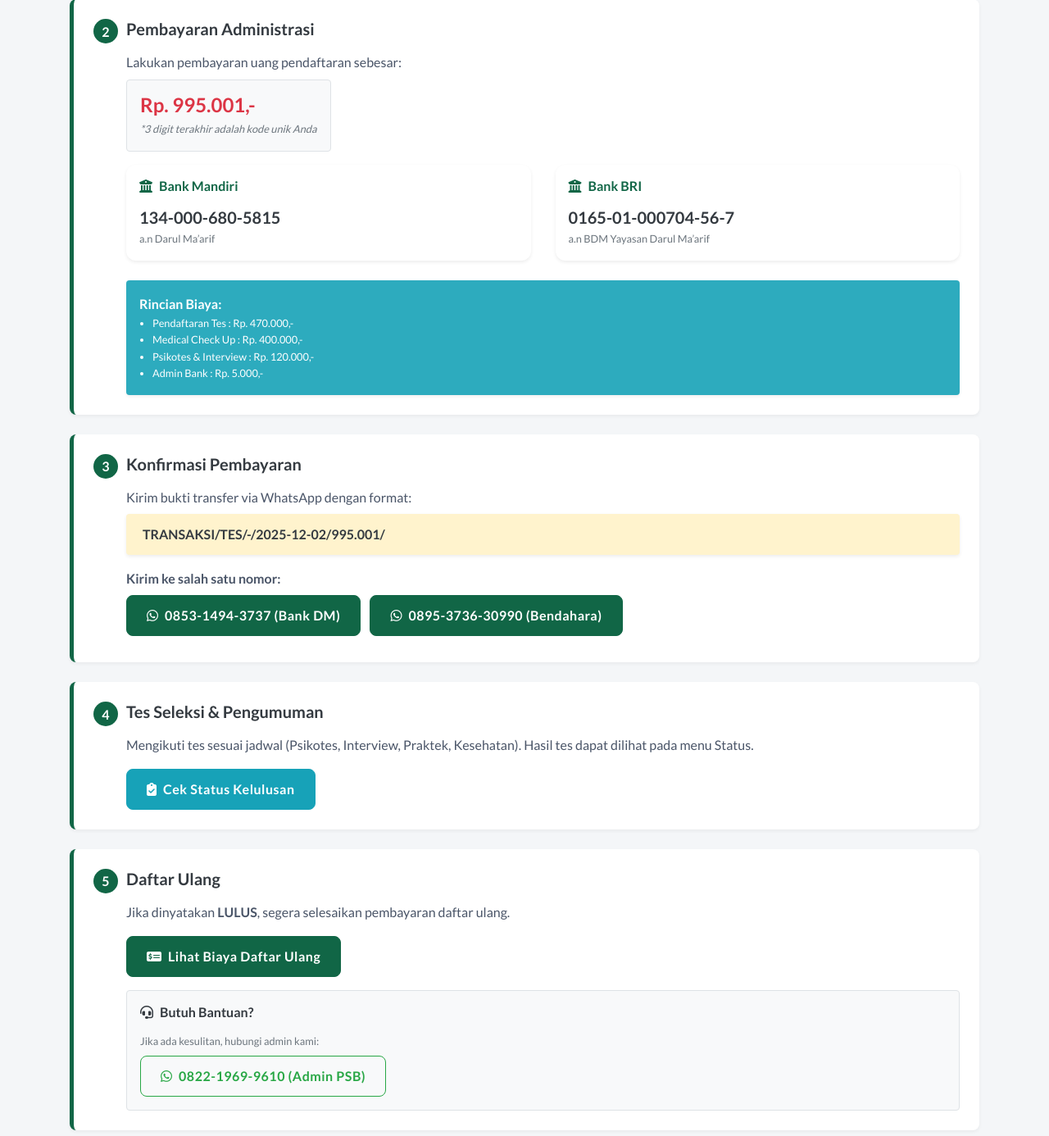
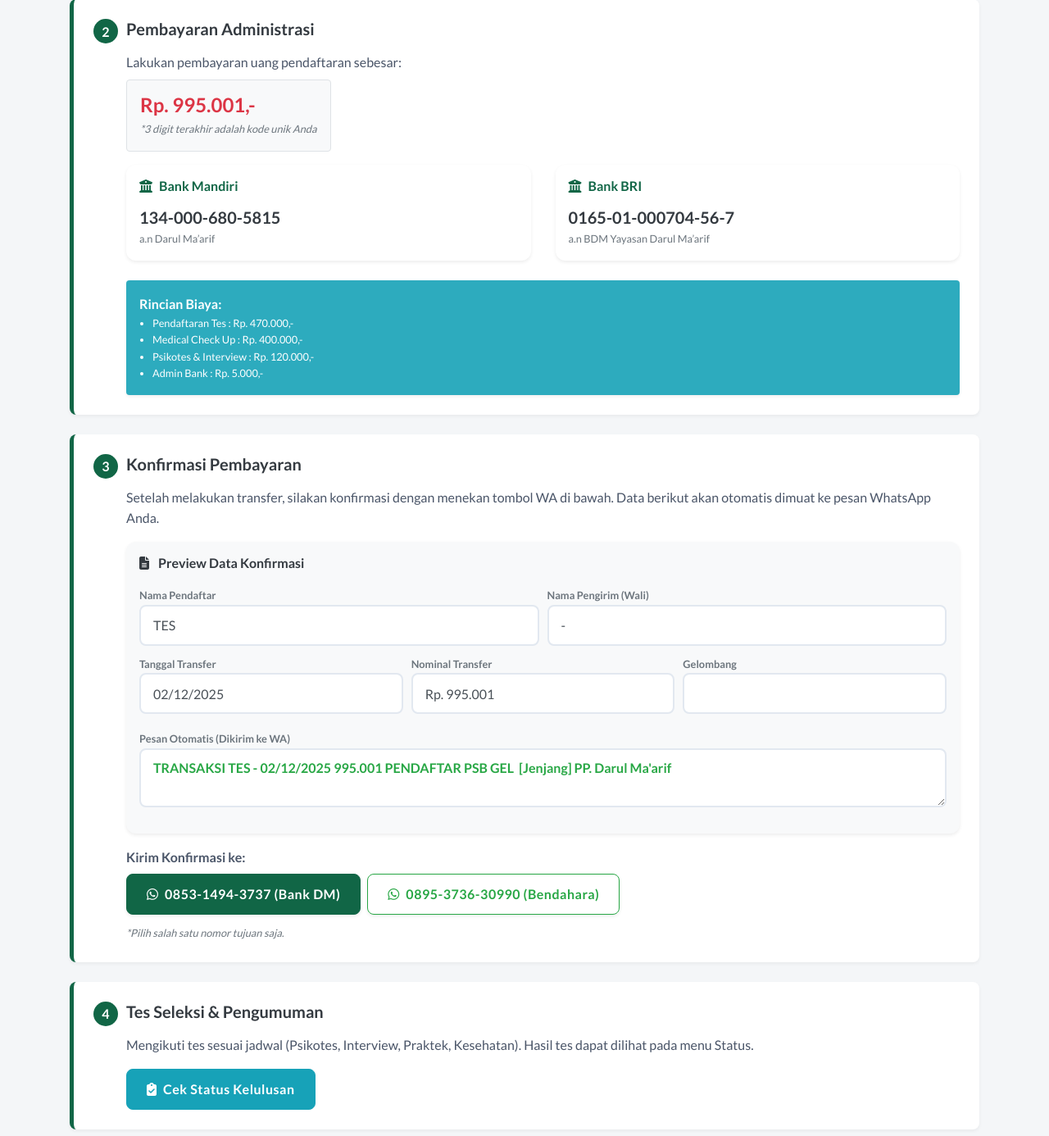
Before and after one commit to aldhodmnu/psbdm, a PHP site: page / in a window 1280 px wide. Shown: the part 527-1913 px from the top of the page at 82% size. Run offline with PHP 8.4, Linux system fonts and the light colour scheme; a user stored in the database is signed in; data comes from the database, SQL or seed files in the repository; data that the repository does not hold is empty; some libraries are stand-ins or nearby versions.

Commit message:
Enhance payment confirmation page with improved data presentation and WhatsApp integration

```diff
--- a/index.php
+++ b/index.php
@@ -16,10 +16,16 @@ $angka2 =number_format($_SESSION['sesi']);
     include_once 'header.php';
 
 $idlog= $_SESSION['sesi'];
+$namasantri = "";
+$jenjang_santri = "";
+
 $query = mysqli_query($db, "SELECT * FROM pendaftaran WHERE id='$_SESSION[sesi]'");
     //$data = mysqli_fetch_array($query);
     while ($result=mysqli_fetch_array($query))
-   { $namasantri=$result["nama"];}
+   {
+       $namasantri=$result["nama"];
+       $jenjang_santri=$result["jenjang"];
+   }
 $query2 = mysqli_query($db, "SELECT * FROM user WHERE id='$_SESSION[sesi]'");
    // $data2 = mysqli_fetch_array($query2);
      while ($result2=mysqli_fetch_array($query2))
@@ -41,6 +47,16 @@ $jumlah = $angka1 + $angka2;
         else if($dataGEL == "TERAKHIR")
         {$dataGEL2="5";}
 
+    // Persiapan Data untuk Format WA
+    $wa_nama_pendaftar = $namasantri ?: "[Nama Pendaftar]";
+    $wa_nama_pengirim = $namawali ?: "[Nama Pengirim]";
+    $wa_tgl_transfer = date('d/m/Y');
+    $wa_jumlah = number_format($jumlah, 0, ',', '.');
+    $wa_gelombang = $dataGEL2;
+    $wa_jenjang = $jenjang_santri ?: "[Jenjang]";
+
+    $pesan_wa_template = "TRANSAKSI {$wa_nama_pendaftar} {$wa_nama_pengirim} {$wa_tgl_transfer} {$wa_jumlah} PENDAFTAR PSB GEL {$wa_gelombang} {$wa_jenjang} PP. Darul Ma'arif";
+    $pesan_wa_url = rawurlencode($pesan_wa_template);
 ?>
 
 <!-- container -->
@@ -135,15 +151,54 @@ $jumlah = $angka1 + $angka2;
                 <div class="step-number flex-shrink-0">3</div>
                 <div class="w-100">
                     <h5 class="font-weight-bold text-dark">Konfirmasi Pembayaran</h5>
-                    <p class="mb-2">Kirim bukti transfer via WhatsApp dengan format:</p>
+                    <p class="mb-3">Setelah melakukan transfer, silakan konfirmasi dengan menekan tombol WA di bawah. Data berikut akan otomatis dimuat ke pesan WhatsApp Anda.</p>
 
-                    <div class="alert alert-warning border-0 shadow-sm text-dark">
-                        <strong>TRANSAKSI/<?php echo $namasantri ?: 'NAMA_SANTRI'; ?>/<?php echo $namawali ?: 'NAMA_WALI';?>/<?php echo date('Y-m-d'); ?>/<?php echo number_format($jumlah, 0, ',', '.');?>/<?php echo $dataGEL2; ?></strong>
+                    <div class="card border-0 shadow-sm bg-light mb-3">
+                        <div class="card-body p-3">
+                            <h6 class="font-weight-bold text-dark mb-3"><i class="fas fa-file-alt mr-2"></i> Preview Data Konfirmasi</h6>
+                            <form>
+                                <div class="form-row">
+                                    <div class="col-md-6 mb-2">
+                                        <label class="small text-muted font-weight-bold mb-0">Nama Pendaftar</label>
+                                        <input type="text" class="form-control form-control-sm bg-white" value="<?php echo $wa_nama_pendaftar; ?>" readonly>
+                                    </div>
+                                    <div class="col-md-6 mb-2">
+                                        <label class="small text-muted font-weight-bold mb-0">Nama Pengirim (Wali)</label>
+                                        <input type="text" class="form-control form-control-sm bg-white" value="<?php echo $wa_nama_pengirim; ?>" readonly>
+                                    </div>
+                                </div>
+                                <div class="form-row">
+                                    <div class="col-md-4 mb-2">
+                                        <label class="small text-muted font-weight-bold mb-0">Tanggal Transfer</label>
+                                        <input type="text" class="form-control form-control-sm bg-white" value="<?php echo $wa_tgl_transfer; ?>" readonly>
+                                    </div>
+                                    <div class="col-md-4 mb-2">
+                                        <label class="small text-muted font-weight-bold mb-0">Nominal Transfer</label>
+                                        <input type="text" class="form-control form-control-sm bg-white" value="Rp. <?php echo $wa_jumlah; ?>" readonly>
+                                    </div>
+                                    <div class="col-md-4 mb-2">
+                                        <label class="small text-muted font-weight-bold mb-0">Gelombang</label>
+                                        <input type="text" class="form-control form-control-sm bg-white" value="<?php echo $wa_gelombang; ?>" readonly>
+                                    </div>
+                                </div>
+                                <div class="form-group mt-2">
+                                    <label class="small text-muted font-weight-bold mb-0">Pesan Otomatis (Dikirim ke WA)</label>
+                                    <textarea class="form-control bg-white text-success font-weight-bold" rows="2" readonly><?php echo $pesan_wa_template; ?></textarea>
+                                </div>
+                            </form>
+                        </div>
                     </div>
 
-                    <p class="mb-2 font-weight-bold">Kirim ke salah satu nomor:</p>
-                    <a href="https://wa.me/6285314943737" target="_blank" class="btn btn-success btn-sm mb-2 mr-2"><i class="fab fa-whatsapp mr-1"></i> 0853-1494-3737 (Bank DM)</a>
-                    <a href="https://wa.me/62895373630990" target="_blank" class="btn btn-success btn-sm mb-2"><i class="fab fa-whatsapp mr-1"></i> 0895-3736-30990 (Bendahara)</a>
+                    <p class="mb-2 font-weight-bold">Kirim Konfirmasi ke:</p>
+                    <div class="d-flex flex-wrap">
+                        <a href="https://wa.me/6285314943737?text=<?php echo $pesan_wa_url; ?>" target="_blank" class="btn btn-success mb-2 mr-2 shadow-sm">
+                            <i class="fab fa-whatsapp mr-1"></i> 0853-1494-3737 (Bank DM)
+                        </a>
+                        <a href="https://wa.me/62895373630990?text=<?php echo $pesan_wa_url; ?>" target="_blank" class="btn btn-outline-success mb-2 shadow-sm">
+                            <i class="fab fa-whatsapp mr-1"></i> 0895-3736-30990 (Bendahara)
+                        </a>
+                    </div>
+                    <small class="text-muted font-italic">*Pilih salah satu nomor tujuan saja.</small>
                 </div>
             </div>
 
```
